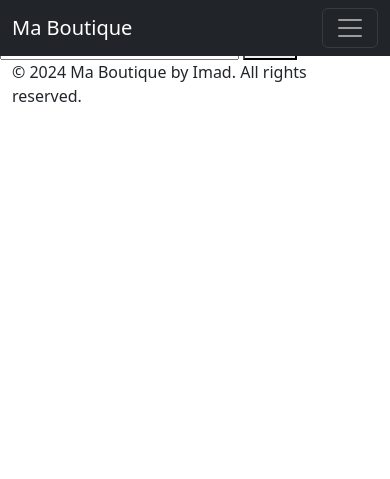
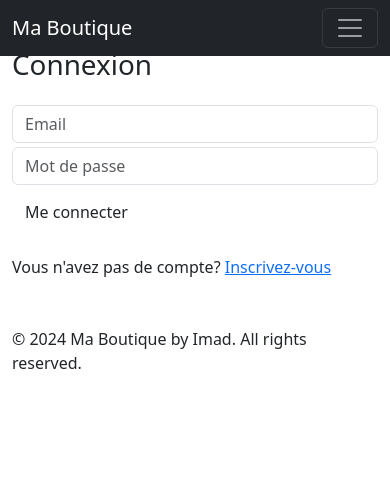
Before and after one commit to Imad-Jakhrouti/E-shopping, a Symfony app: template templates/login/index.html.twig in a window 390 px wide. Shown: the top 479 px of the page. Run offline with Twig, Linux system fonts and the light colour scheme; the template is opened without the code that fills it, so the values that code supplies are empty; some libraries are stand-ins or nearby versions.

Commit message:
Style the login form with Bootstrap
- Applied Bootstrap classes to the login form elements
- Added custom CSS classes 'my_input' and 'my_button' for further styling
- Centered the form container on larger screens using media queries
- Improved the overall visual appearance and responsiveness of the login form

```diff
--- a/templates/login/index.html.twig
+++ b/templates/login/index.html.twig
@@ -3,20 +3,25 @@
 {% block title %}Hello LoginController!{% endblock %}
 
 {% block body %}
-    {% if error %}
-        <div>{{ error.messageKey|trans(error.messageData, 'security') }}</div>
-    {% endif %}
+    <div class="container form my-5">
+        <h1 class="mb-4">Connexion</h1>
+        {% if error %}
+            <div>{{ error.messageKey|trans(error.messageData, 'security') }}</div>
+        {% endif %}
 
-    <form action="{{ path('app_login') }}" method="post">
-        <label for="username">Email:</label>
-        <input type="text" id="username" name="_username" value="{{ last_username }}" required>
+        <form action="{{ path('app_login') }}" method="post" >
+            {#            <label for="username">Email:</label>#}
+            <input class=" mt-1 my_input col-lg-6 form-control" type="text" id="username" name="_username" value="{{ last_username }}" required placeholder="Email">
 
-        <label for="password">Password:</label>
-        <input type="password" id="password" name="_password" required>
+            {#            <label class="mt-3" for="password">Mot de pass:</label>#}
+            <input class="form-control mt-1 my_input col-lg-6" type="password" id="password" name="_password" required placeholder="Mot de passe">
 
-        {# If you want to control the URL the user is redirected to on success
-        <input type="hidden" name="_target_path" value="/account"> #}
+{#            <input type="hidden" name="_target_path" value="/account">#}
 
-        <button type="submit">login</button>
-    </form>
+            <button type="submit" class="my_button btn mt-2">Me connecter</button>
+        </form>
+        <br>
+        <p>Vous n'avez pas de compte? <a href="{{ path('app_register') }}">Inscrivez-vous</a></p>
+
+    </div>
 {% endblock %}
```
